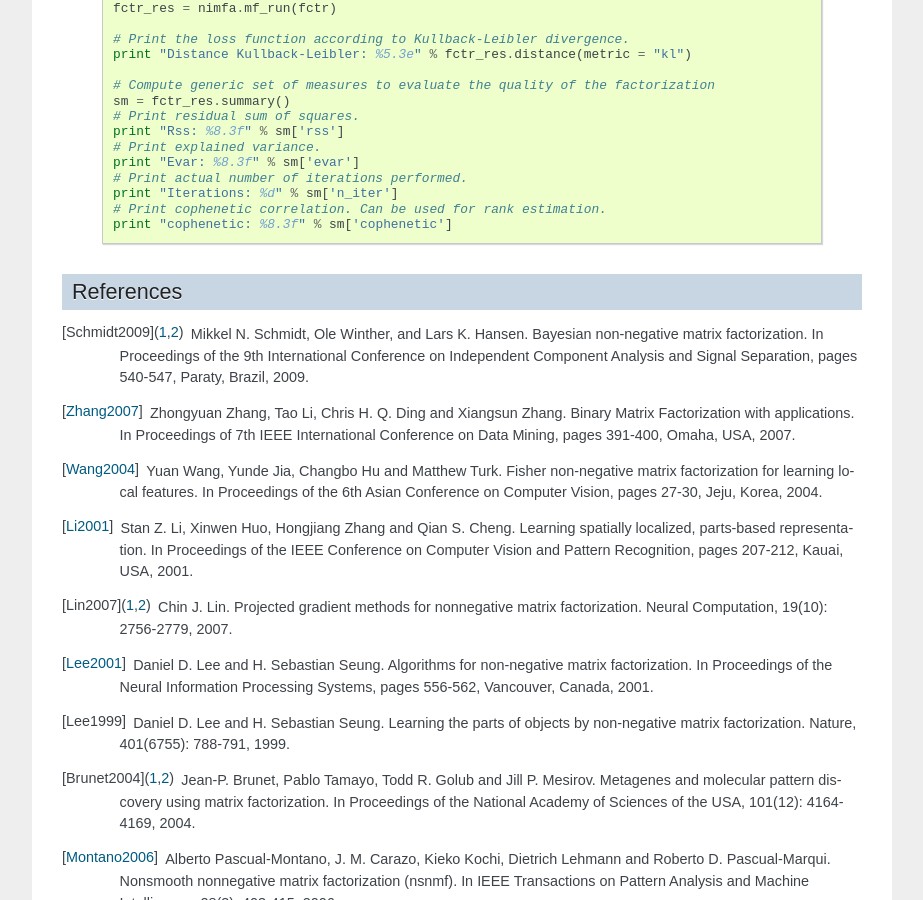
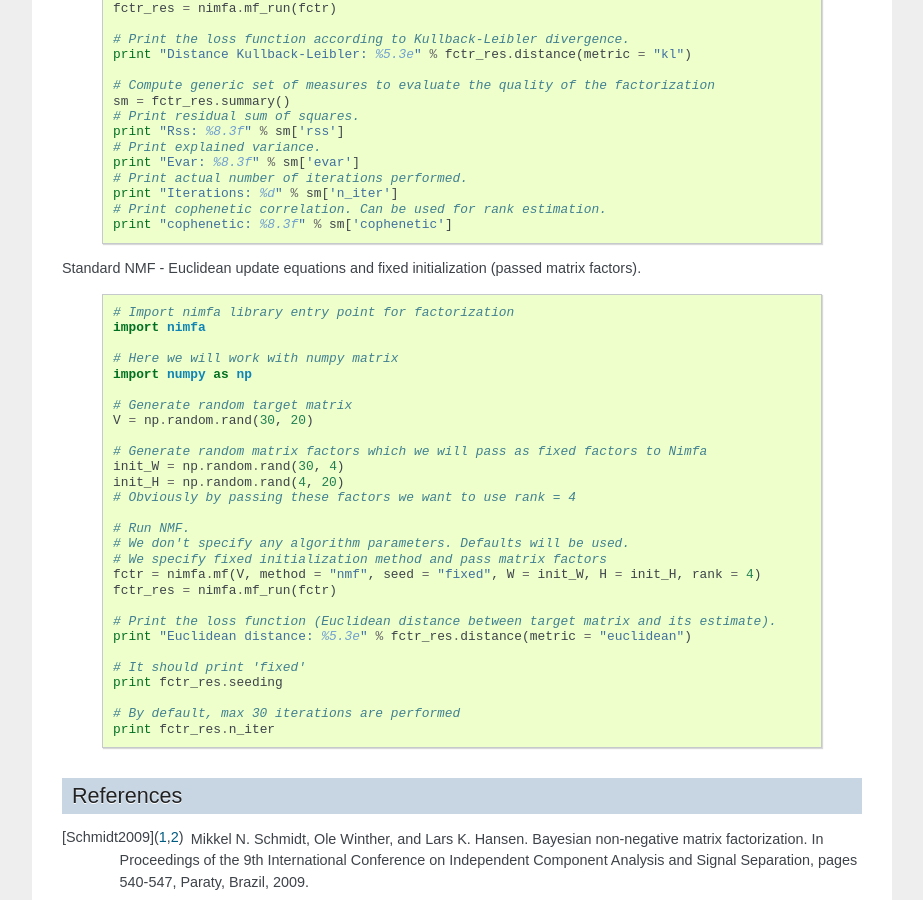
Before and after one commit to mims-harvard/nimfa, a Sphinx documentation site: the page built from docs/source/index.rst, in a window 1280 px wide and 900 px high, scrolled down 6684 px. Shown: the whole window, without its empty margins (198-1121 px from the left). Built offline with Sphinx 7.4.7, drawn with Linux system fonts in a browser that asks for light colours; some of the changed text lies outside the part shown.

Commit message:
added fixed initialization usage example

```diff
--- a/docs/source/code/usage.py
+++ b/docs/source/code/usage.py
@@ -262,3 +262,38 @@ print "Evar: %8.3f" % sm['evar']
 print "Iterations: %d" % sm['n_iter']
 # Print cophenetic correlation. Can be used for rank estimation.
 print "cophenetic: %8.3f" % sm['cophenetic']
+
+
+####
+# Example 6
+####
+
+
+# Import nimfa library entry point for factorization
+import nimfa
+
+# Here we will work with numpy matrix
+import numpy as np
+
+# Generate random target matrix
+V = np.random.rand(30, 20)
+
+# Generate random matrix factors which we will pass as fixed factors to Nimfa
+init_W = np.random.rand(30, 4)
+init_H = np.random.rand(4, 20)
+# Obviously by passing these factors we want to use rank = 4
+
+# Run NMF.
+# We don't specify any algorithm parameters. Defaults will be used.
+# We specify fixed initialization method and pass matrix factors
+fctr = nimfa.mf(V, method = "nmf", seed = "fixed", W = init_W, H = init_H, rank = 4)
+fctr_res = nimfa.mf_run(fctr)
+
+# Print the loss function (Euclidean distance between target matrix and its estimate).
+print "Euclidean distance: %5.3e" % fctr_res.distance(metric = "euclidean")
+
+# It should print 'fixed'
+print fctr_res.seeding
+
+# By default, max 30 iterations are performed
+print fctr_res.n_iter
--- a/docs/source/index.rst
+++ b/docs/source/index.rst
@@ -187,6 +187,11 @@ BMF with default parameters, multiple runs and factor tracking for consensus mat
 
    	.. literalinclude:: /code/usage.py
    		:lines: 238-264
+
+Standard NMF - Euclidean update equations and fixed initialization (passed matrix factors).
+
+	.. literalinclude:: /code/usage.py
+		:lines: 272-299
 
 
 ##########
```
Also changed, not shown: other parts of docs/source/index.rst (+1 -1 lines).
